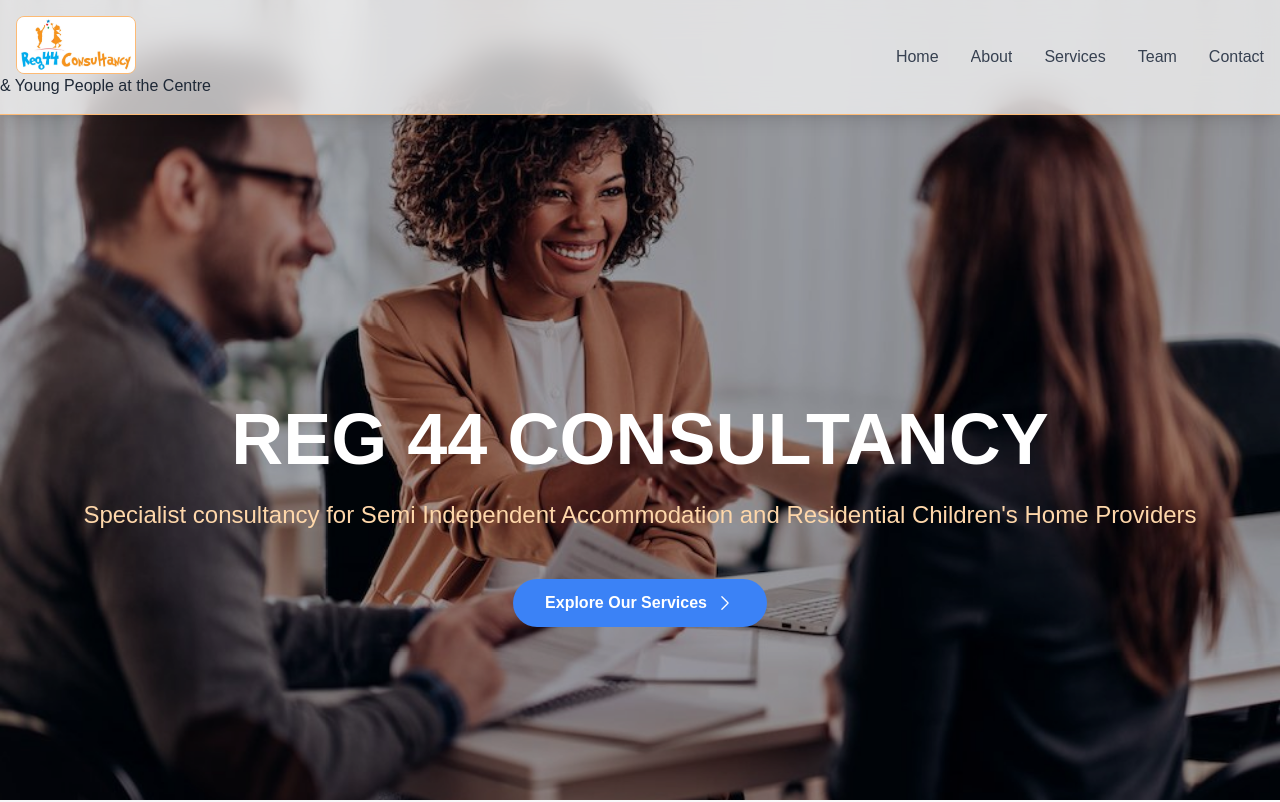
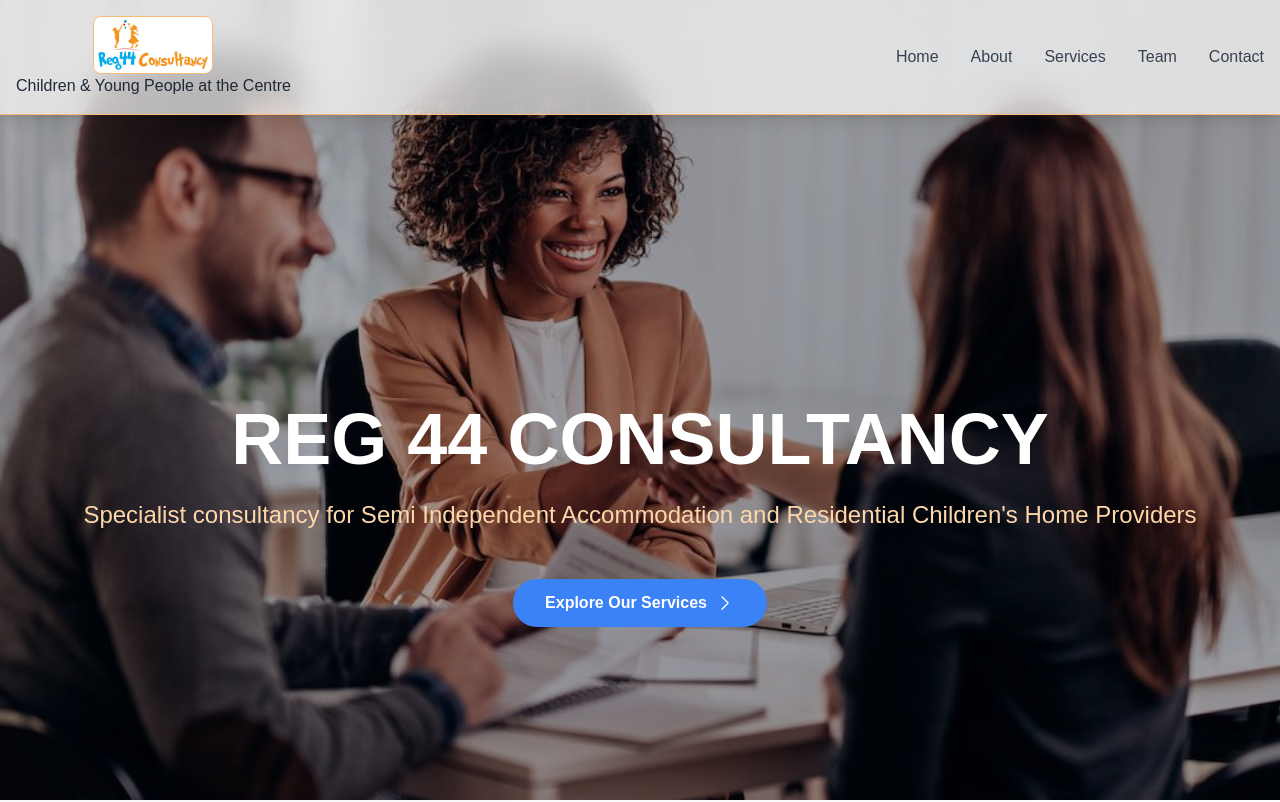
Before and after one commit to BrandonKambasha/gitProject3, a Next.js app: page / in a window 1280 px wide. Shown: the top 802 px of the page. Built offline with nearby package versions, Linux system fonts and the light colour scheme.

Commit message:
Logo alignment

```diff
--- a/src/app/layout.tsx
+++ b/src/app/layout.tsx
@@ -39,8 +39,10 @@
           <div className="container mx-auto px-4 py-4">
             <div className="flex justify-between items-center">
               <Link href="/" className="transform hover:scale-105 transition-transform duration-300">
-                <Image src={myImage} alt="Reg44 Consultancy Logo" width={120} height={60} className="rounded-lg border border-orange-300 hover:border-blue-400 transition-colors duration-300" />
-                <p style={{marginLeft:-80}}>Children & Young People at the Centre</p>
+                <div className="flex flex-col items-center">
+                  <Image src={myImage} alt="Reg44 Consultancy Logo" width={120} height={60} className="rounded-lg border border-orange-300 hover:border-blue-400 transition-colors duration-300" />
+                  <p>Children & Young People at the Centre</p>
+                </div>
               </Link>
 
               <nav className="hidden md:block">
```
